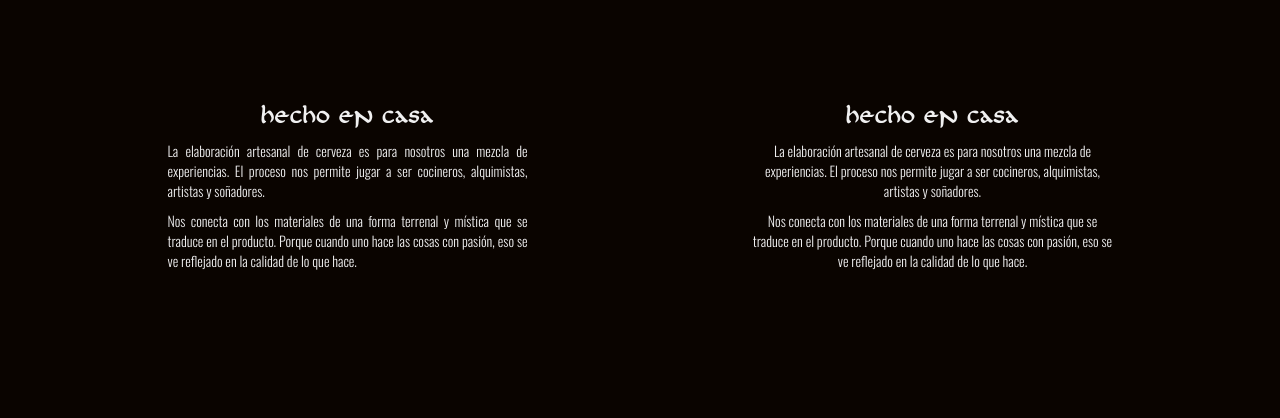
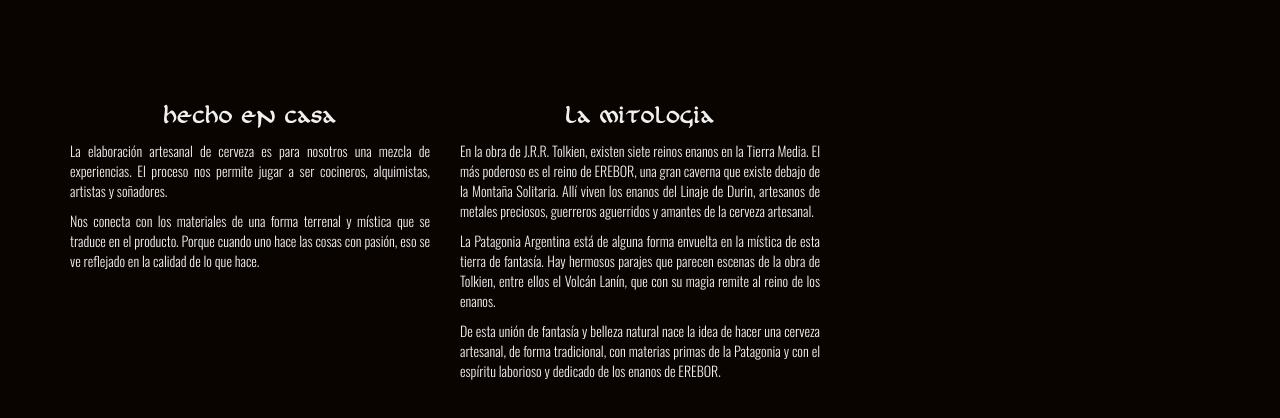
Before and after one commit to alejonaveira/erebor, a plain HTML site: page index.html in a window 1280 px wide. Shown: the part 822-1240 px from the top of the page. Drawn offline with nearby package versions, Linux system fonts and the light colour scheme.

Commit message:
historia

```diff
--- a/index.html
+++ b/index.html
@@ -70,16 +70,17 @@
 	<section id="historia" class="bg widget-row">
 	  <div class="container">
 		  <div class="row">
-			<div class="col-md-4 col-md-offset-1 text-center">
-			  <h2 class="firstorder">Hecho en casa</h2>
+			<div class="col-md-4">
+			  <h2 class="firstorder text-center">Hecho en casa</h2>
 			  <p class="text-justify">La elaboración artesanal de cerveza es para nosotros una mezcla de experiencias. El proceso nos permite jugar a ser cocineros, alquimistas, artistas y soñadores.</p>
 			  <p class="text-justify">Nos conecta con los materiales de una forma terrenal y mística que se traduce en el producto. Porque cuando uno hace las cosas con pasión, eso se ve reflejado en la calidad de lo que hace.</p>
 			</div>
 
-			<div class="col-md-4 col-md-offset-2 text-center">
-			  <h2 class="firstorder">Hecho en casa</h2>
-			  <p class="text-justified">La elaboración artesanal de cerveza es para nosotros una mezcla de experiencias. El proceso nos permite jugar a ser cocineros, alquimistas, artistas y soñadores.</p>
-			  <p class="text-justified">Nos conecta con los materiales de una forma terrenal y mística que se traduce en el producto. Porque cuando uno hace las cosas con pasión, eso se ve reflejado en la calidad de lo que hace.</p>
+			<div class="col-md-4">
+			  <h2 class="firstorder text-center">La Mitologia</h2>
+			  <p class="text-justify">En la obra de J.R.R. Tolkien, existen siete reinos enanos en la Tierra Media. El más poderoso es el reino de EREBOR, una gran caverna que existe debajo de la Montaña Solitaria. Allí viven los enanos del Linaje de Durin, artesanos de metales preciosos, guerreros aguerridos y amantes de la cerveza artesanal.</p>
+			  <p class="text-justify">La Patagonia Argentina está de alguna forma envuelta en la mística de esta tierra de fantasía. Hay hermosos parajes que parecen escenas de la obra de Tolkien, entre ellos el Volcán Lanín, que con su magia remite al reino de los enanos.</p>
+			  <p class="text-justify">De esta unión de fantasía y belleza natural nace la idea de hacer una cerveza artesanal, de forma tradicional, con materias primas de la Patagonia y con el espíritu laborioso y dedicado de los enanos de EREBOR.</p>
 			</div>
 
 		</div>
```
